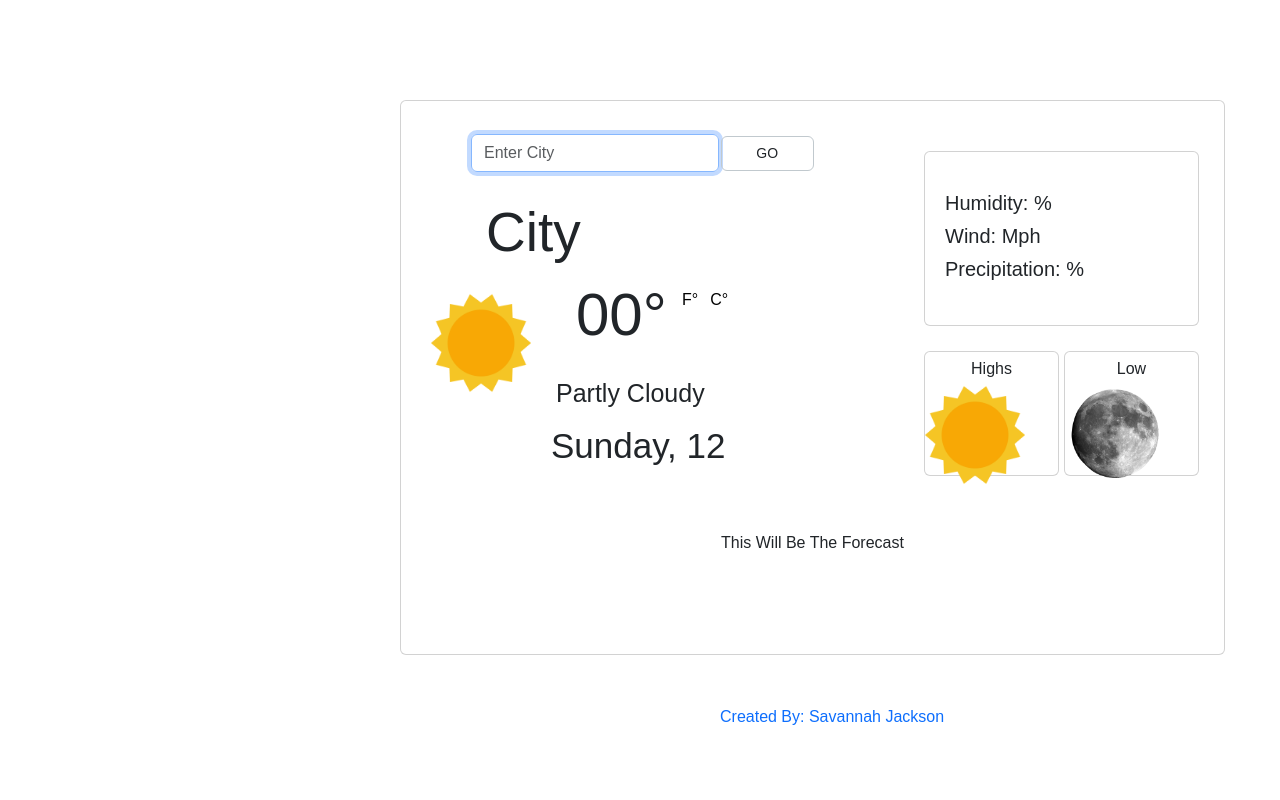
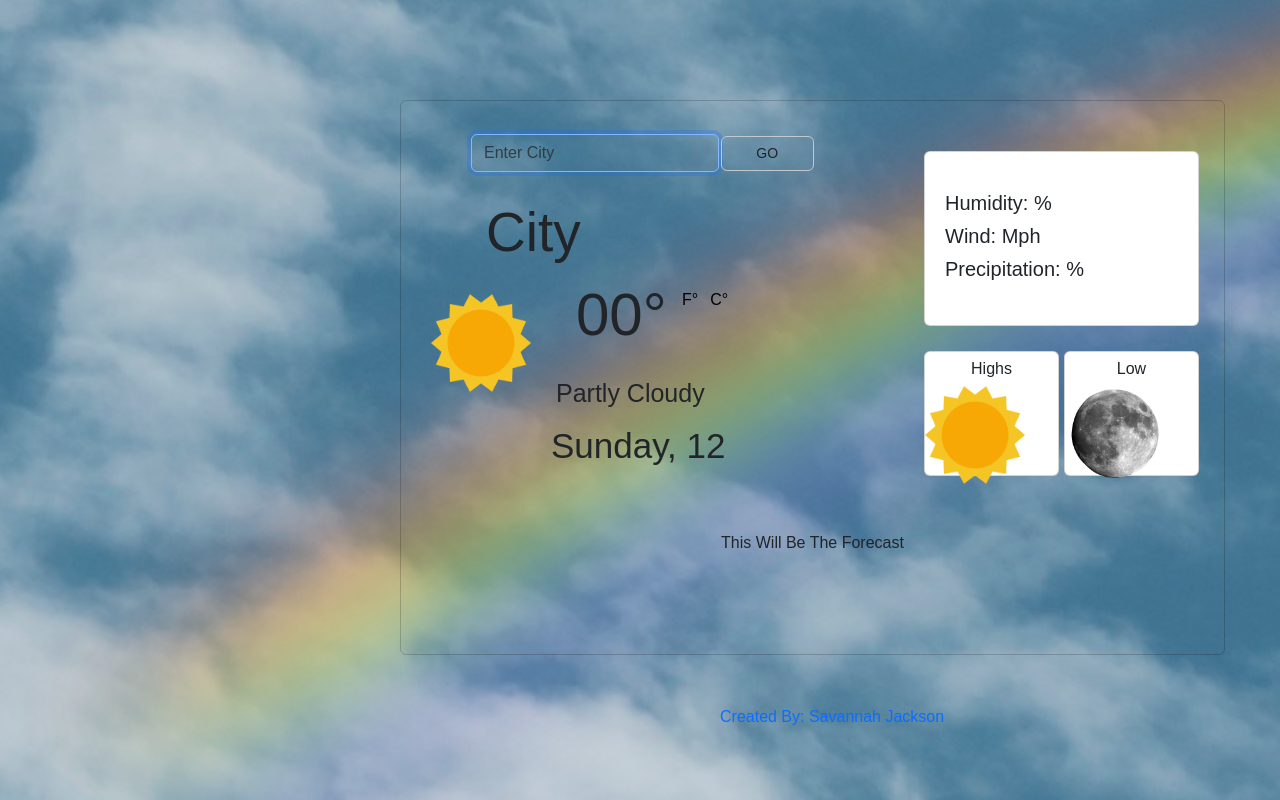
Before and after one commit to Savijacks95/Savs-React-App, a React (Create React App) app: page / in a window 1280 px wide. Shown: the top 800 px of the page. Built offline with nearby package versions, Linux system fonts and the light colour scheme.

Commit message:
added background img to css and changed card bg to transparent

```diff
--- a/src/App.css
+++ b/src/App.css
@@ -2,6 +2,10 @@ body {
   font-family: "Mitr", sans-serif;
   text-transform: capitalize;
   line-height: 33px;
+  background-image: url(clouds.png);
+  background-repeat: no-repeat;
+  background-size: cover;
+  background-color: #477a97;
 }
 
 .btn {
@@ -85,6 +89,7 @@ body {
   top: -300px;
   left: 70px;
   width: 370px;
+  background-color: transparent;
 }
 .two {
   height: 555px;
--- a/src/Weather.js
+++ b/src/Weather.js
@@ -7,7 +7,7 @@ import HiLo from "./Hi-Lo";
 
 export default function Temp() {
   return (
-    <div className="card two">
+    <div className="card two bg-transparent">
       <Search />
       <div className="city-name">City</div>
       <div>
```
Also changed, not shown: src/clouds.png (added).
